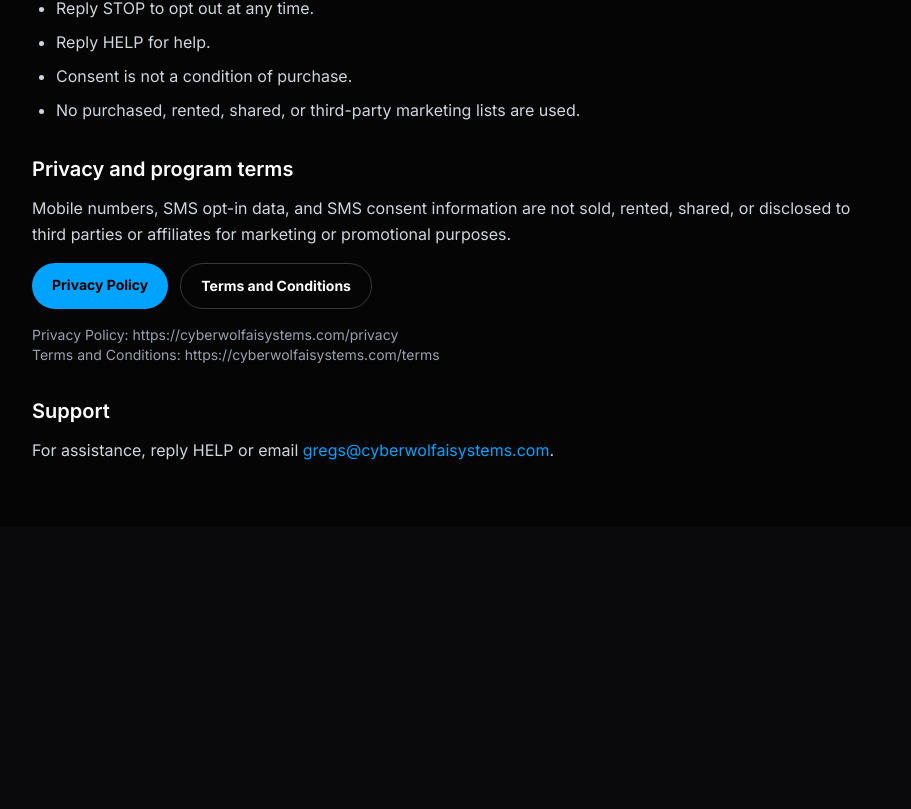
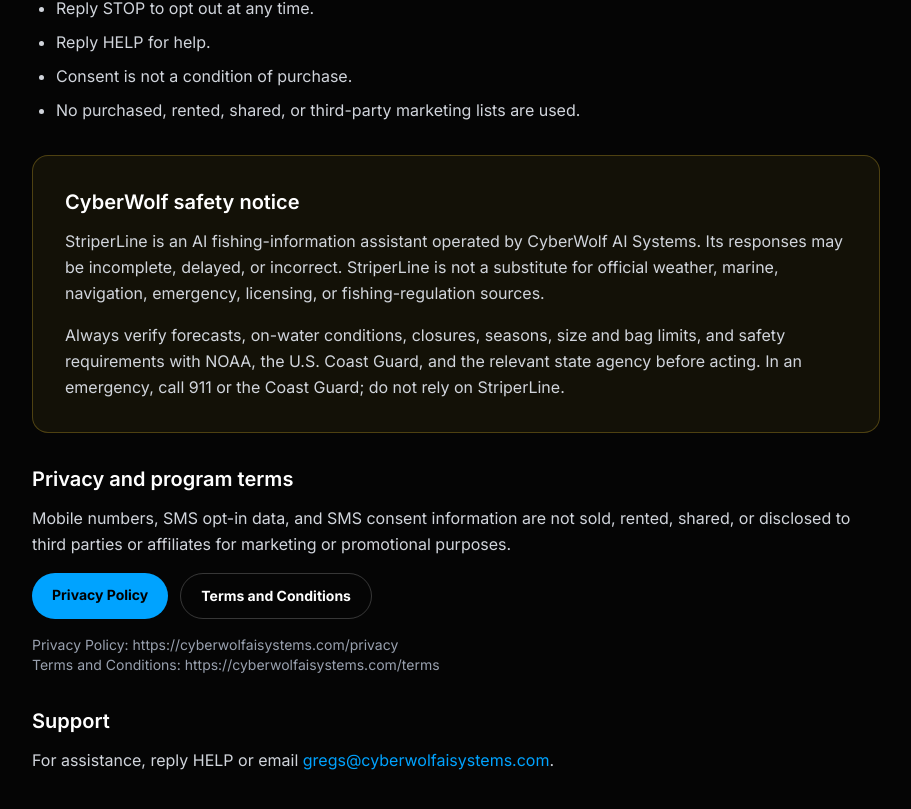
Before and after one commit to wolfcore25/cyberwolf-ai-site, a Next.js app: page /stripeline-sms-consent in a window 1280 px wide. Shown: the part 1391-2200 px from the top of the page, without its empty margins (184-1095 px from the left). Before the commit the page ends 1918 px from the top, so only its background shows below. Built offline with nearby package versions, Linux system fonts and the light colour scheme.

Commit message:
Add StriperLine fishing safety notice

```diff
--- a/src/app/stripeline-sms-consent/page.tsx
+++ b/src/app/stripeline-sms-consent/page.tsx
@@ -62,6 +62,22 @@
             </ul>
           </section>
 
+          <section className="rounded-2xl border border-amber-300/25 bg-amber-300/[0.06] p-6 md:p-8">
+            <h2 className="mb-3 text-xl font-semibold text-white">CyberWolf safety notice</h2>
+            <p>
+              StriperLine is an AI fishing-information assistant operated by CyberWolf AI
+              Systems. Its responses may be incomplete, delayed, or incorrect. StriperLine is
+              not a substitute for official weather, marine, navigation, emergency, licensing,
+              or fishing-regulation sources.
+            </p>
+            <p className="mt-4">
+              Always verify forecasts, on-water conditions, closures, seasons, size and bag
+              limits, and safety requirements with NOAA, the U.S. Coast Guard, and the relevant
+              state agency before acting. In an emergency, call 911 or the Coast Guard; do not
+              rely on StriperLine.
+            </p>
+          </section>
+
           <section>
             <h2 className="mb-3 text-xl font-semibold text-white">Privacy and program terms</h2>
             <p>
--- a/src/app/terms/page.tsx
+++ b/src/app/terms/page.tsx
@@ -103,6 +103,18 @@
                   StriperLine SMS Consent page
                 </Link>
                 .
+              </p>
+            </div>
+            <div className="mt-6 rounded-2xl border border-amber-300/25 bg-amber-300/[0.06] p-5">
+              <h3 className="text-lg font-semibold text-white">StriperLine safety notice</h3>
+              <p className="mt-3">
+                StriperLine provides AI-generated fishing information that may be incomplete,
+                delayed, or incorrect. It is not official weather, marine, navigation,
+                emergency, licensing, or fishing-regulation guidance. Users must verify
+                forecasts, conditions, closures, seasons, size and bag limits, and safety
+                requirements with NOAA, the U.S. Coast Guard, and the relevant state agency
+                before acting. In an emergency, call 911 or the Coast Guard; do not rely on
+                StriperLine.
               </p>
             </div>
           </section>
```
